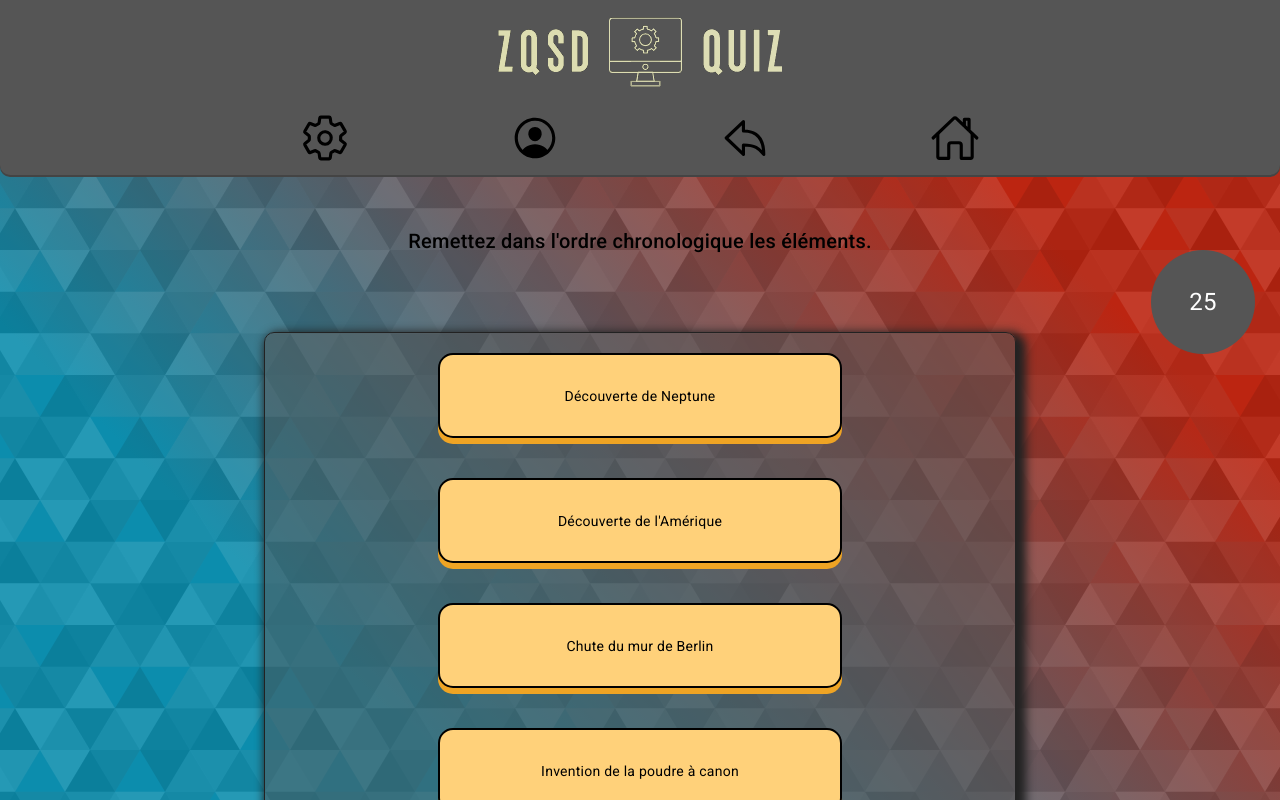
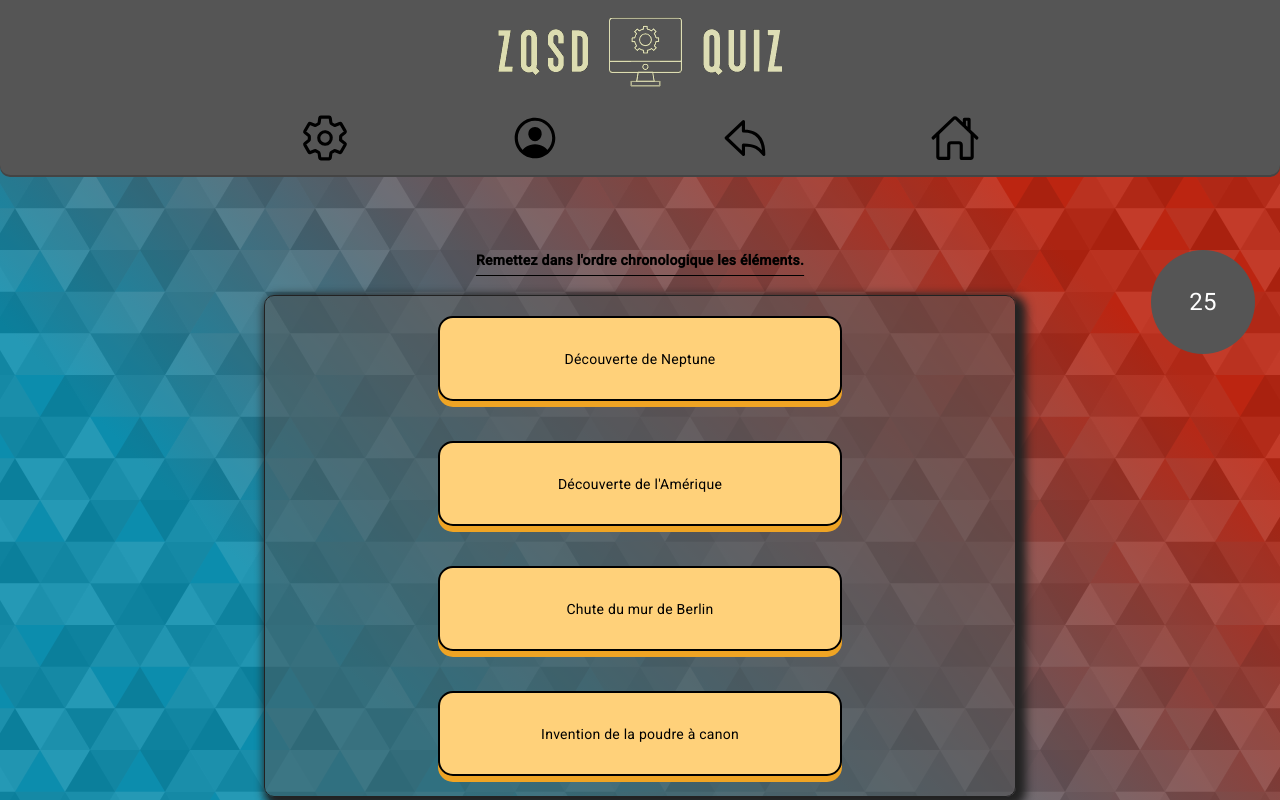
Before and after one commit to 2019-2020-ps6/2022-2023-ps6-zqsd, an Angular app in the folder front-end/: page /Gamepage in a window 1280 px wide. Shown: the top 800 px of the page. Built offline with nearby package versions, Linux system fonts and the light colour scheme.

Commit message:
modifications de la taille des titres de questions

```diff
--- a/front-end/src/app/GameAnswer.component/GameAnswer.Component.ts
+++ b/front-end/src/app/GameAnswer.component/GameAnswer.Component.ts
@@ -30,7 +30,7 @@ export class GameAnswerComponent implements OnInit {
       } else {
         this.answerEvent.emit(false);
       }
-    }, 50); // délai de 3 secondes
+    }, 50);
   }
 
   ngOnInit(): void {
@@ -39,5 +39,4 @@ export class GameAnswerComponent implements OnInit {
       console.log(this.questionType);
     })
   }
-
 }
--- a/front-end/src/app/GameQuestionClassical.component/GameQuestionClassical.Component.html
+++ b/front-end/src/app/GameQuestionClassical.component/GameQuestionClassical.Component.html
@@ -1,5 +1,5 @@
 <div *ngIf="currentQuestion!=undefined" class="question-container">
-    <h2 style= "text-align: center;">{{currentQuestion.value}}</h2>
+    <div class ="questionTitle">{{currentQuestion.value}}</div>
     <div class="answers-container">
         <div class="answer-row">
             <div class="answer-option">
--- a/front-end/src/app/GameQuestionClassical.component/GameQuestionClassical.Component.scss
+++ b/front-end/src/app/GameQuestionClassical.component/GameQuestionClassical.Component.scss
@@ -5,9 +5,7 @@
     justify-content: space-between;
     height: 100%;
 
-    h2 {
-      margin-top: 0;
-    }
+
 
     .game-answers {
       display: flex;
--- a/front-end/src/app/GameQuestionClassical.component/GameQuestionClassical.Component.ts
+++ b/front-end/src/app/GameQuestionClassical.component/GameQuestionClassical.Component.ts
@@ -37,5 +37,4 @@ export class GameQuestionComponent implements OnInit{
   ngOnInit() {
   }
 
-
 }
--- a/front-end/src/app/GameQuestionOrder.component/GameQuestionOrder.component.html
+++ b/front-end/src/app/GameQuestionOrder.component/GameQuestionOrder.component.html
@@ -1,5 +1,5 @@
 <div class="question-container">
-  <h2 style="margin-bottom: 75px;">{{currentQuestion?.value}}</h2>
+  <div class="questionTitle">{{currentQuestion?.value}}</div>
 
   <div class="answer-list" cdkDropList (cdkDropListDropped)="drop($event)">
     <div class="answer-block" *ngFor="let answer of this.answers" cdkDrag>
--- a/front-end/src/app/GameQuestionSearching.component/GameQuestionSearching.Component.html
+++ b/front-end/src/app/GameQuestionSearching.component/GameQuestionSearching.Component.html
@@ -1,5 +1,5 @@
 <div *ngIf="currentQuestion!=undefined" class="question-container">
-  <h2 style="text-align: center;">{{currentQuestion.value}}</h2>
+  <div class="questionTitle">{{currentQuestion.value}}</div>
 
   <div class="question-searching-image-container">
       <img src="{{currentQuestion.imageSearching}}" class="question-searching-image" />
--- a/front-end/src/app/directives/adaptFontSize.ts
+++ b/front-end/src/app/directives/adaptFontSize.ts
@@ -13,8 +13,6 @@ export class AdaptFontSizeDirective {
         this.parameterService.currentSize$.subscribe(
             (size : number) => {
                 this.el.nativeElement.style.fontSize = size + 'px';
-                console.log("eazeze");
-
             }
         );
     }
--- a/front-end/src/styles.scss
+++ b/front-end/src/styles.scss
@@ -254,3 +254,13 @@ body { margin: 0; font-family: Roboto, "Helvetica Neue", sans-serif; }
 .question-searching-answer-option {
   margin: 10px;
 }
+
+.questionTitle{
+  font-size: calc(var(--currentSize) + 15px);
+  text-align: center;
+  font-weight: bold;
+  margin-top: 25px;
+  margin-bottom: 25px ;
+  text-decoration: underline;
+  text-underline-offset: 10px;
+}
```
